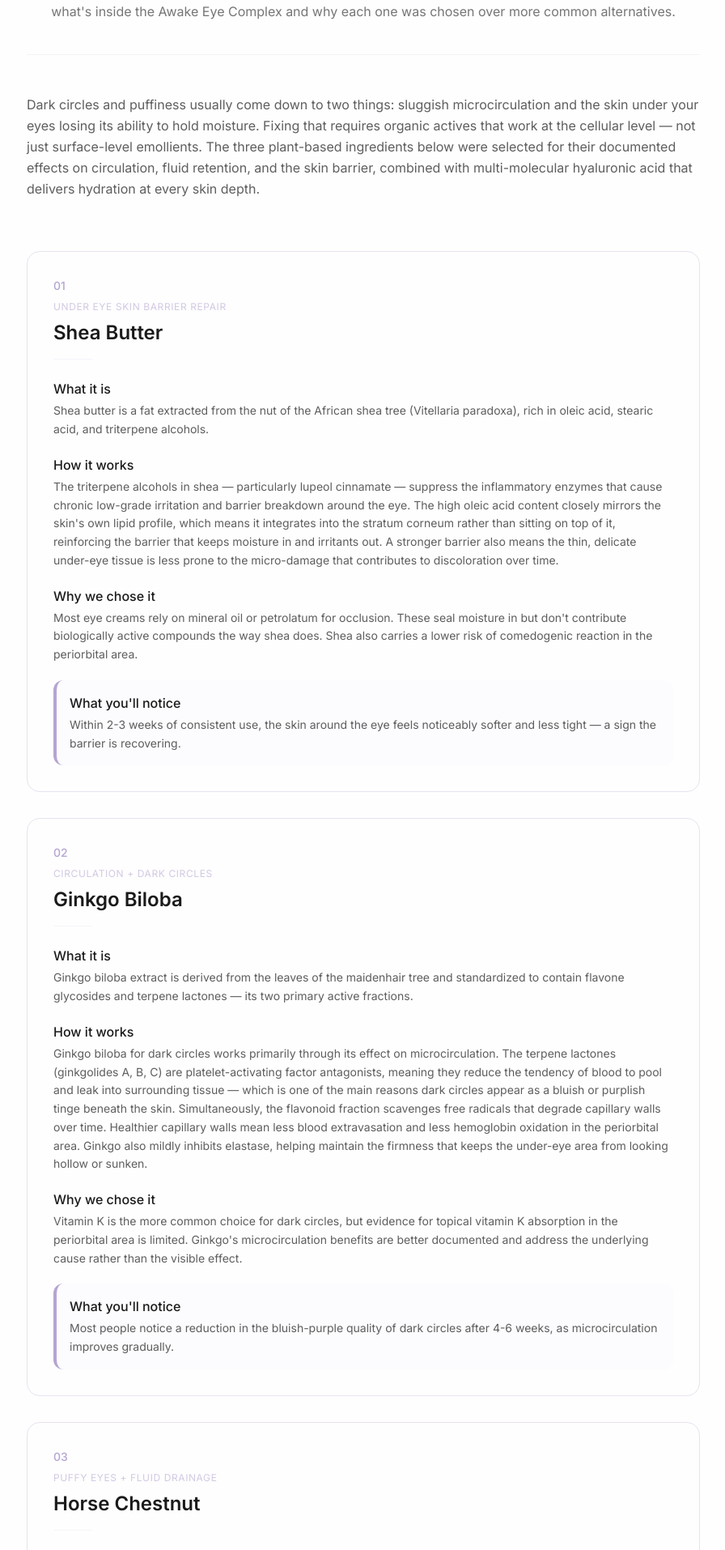
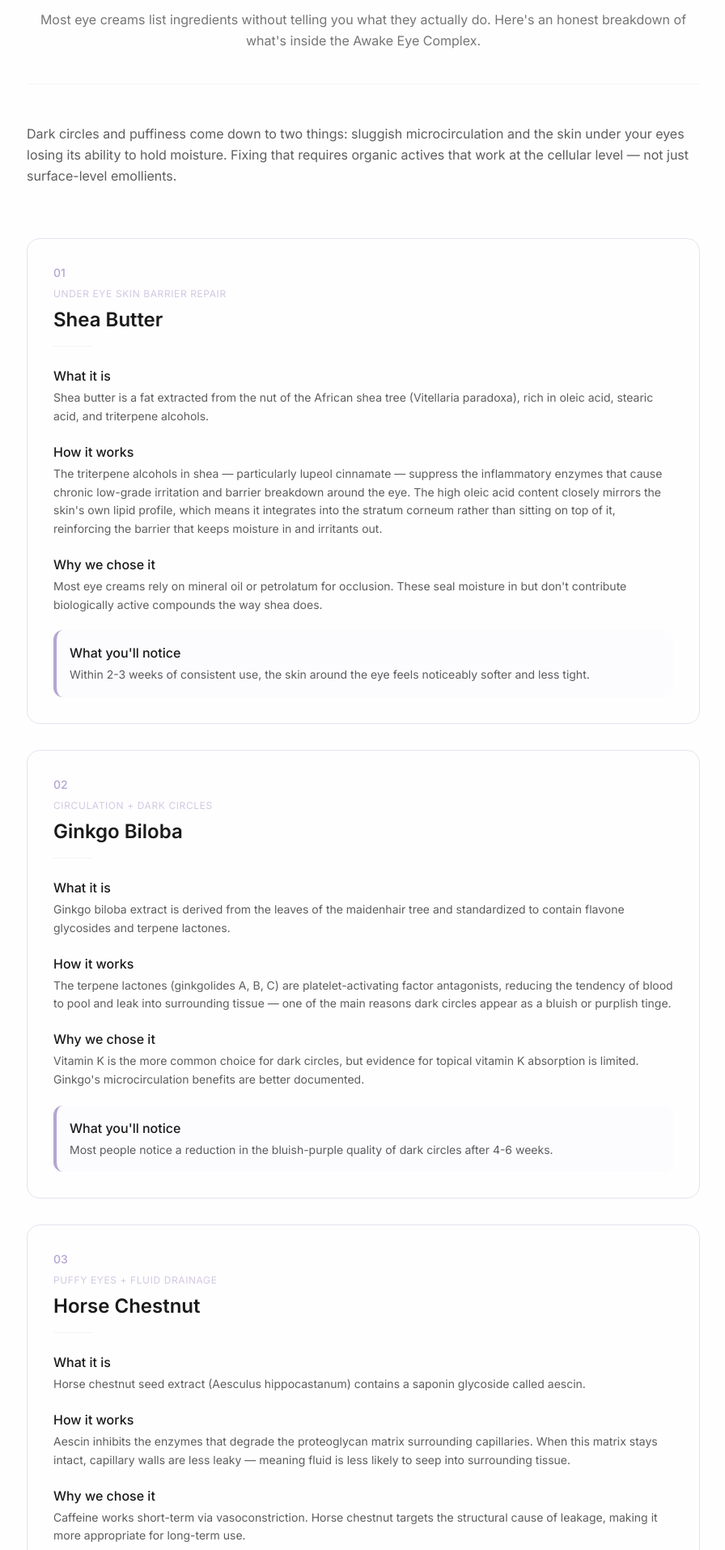
Before and after one commit to mateushahndev/lumaru, a Next.js app: page /science in a window 1280 px wide. Shown: the part 386-2300 px from the top of the page at 81% size, without its empty margins (191-1087 px from the left). Built offline with nearby package versions, Linux system fonts and the light colour scheme.

Commit message:
fix: restore full CTA card with author below title and last update inside CTA

```diff
--- a/app/science/page.tsx
+++ b/app/science/page.tsx
@@ -2,7 +2,6 @@ import type { Metadata } from "next";
 import Link from "next/link";
 import Navbar from "@/components/landing/Navbar";
 import Footer from "@/components/landing/Footer";
-import LastUpdated from "@/components/LastUpdated";
 
 export const metadata: Metadata = {
   title: "The Science Behind Awake Eye Complex | Lumaru",
@@ -32,50 +31,50 @@ const ingredients = [
     whatItIs:
       "Shea butter is a fat extracted from the nut of the African shea tree (Vitellaria paradoxa), rich in oleic acid, stearic acid, and triterpene alcohols.",
     howItWorks:
-      "The triterpene alcohols in shea — particularly lupeol cinnamate — suppress the inflammatory enzymes that cause chronic low-grade irritation and barrier breakdown around the eye. The high oleic acid content closely mirrors the skin's own lipid profile, which means it integrates into the stratum corneum rather than sitting on top of it, reinforcing the barrier that keeps moisture in and irritants out. A stronger barrier also means the thin, delicate under-eye tissue is less prone to the micro-damage that contributes to discoloration over time.",
+      "The triterpene alcohols in shea — particularly lupeol cinnamate — suppress the inflammatory enzymes that cause chronic low-grade irritation and barrier breakdown around the eye. The high oleic acid content closely mirrors the skin's own lipid profile, which means it integrates into the stratum corneum rather than sitting on top of it, reinforcing the barrier that keeps moisture in and irritants out.",
     whyWeChose:
-      "Most eye creams rely on mineral oil or petrolatum for occlusion. These seal moisture in but don't contribute biologically active compounds the way shea does. Shea also carries a lower risk of comedogenic reaction in the periorbital area.",
+      "Most eye creams rely on mineral oil or petrolatum for occlusion. These seal moisture in but don't contribute biologically active compounds the way shea does.",
     whatYouNotice:
-      "Within 2-3 weeks of consistent use, the skin around the eye feels noticeably softer and less tight — a sign the barrier is recovering.",
+      "Within 2-3 weeks of consistent use, the skin around the eye feels noticeably softer and less tight.",
   },
   {
     number: "02",
     name: "Ginkgo Biloba",
     tag: "Circulation + Dark Circles",
     whatItIs:
-      "Ginkgo biloba extract is derived from the leaves of the maidenhair tree and standardized to contain flavone glycosides and terpene lactones — its two primary active fractions.",
+      "Ginkgo biloba extract is derived from the leaves of the maidenhair tree and standardized to contain flavone glycosides and terpene lactones.",
     howItWorks:
-      "Ginkgo biloba for dark circles works primarily through its effect on microcirculation. The terpene lactones (ginkgolides A, B, C) are platelet-activating factor antagonists, meaning they reduce the tendency of blood to pool and leak into surrounding tissue — which is one of the main reasons dark circles appear as a bluish or purplish tinge beneath the skin. Simultaneously, the flavonoid fraction scavenges free radicals that degrade capillary walls over time. Healthier capillary walls mean less blood extravasation and less hemoglobin oxidation in the periorbital area. Ginkgo also mildly inhibits elastase, helping maintain the firmness that keeps the under-eye area from looking hollow or sunken.",
+      "The terpene lactones (ginkgolides A, B, C) are platelet-activating factor antagonists, reducing the tendency of blood to pool and leak into surrounding tissue — one of the main reasons dark circles appear as a bluish or purplish tinge.",
     whyWeChose:
-      "Vitamin K is the more common choice for dark circles, but evidence for topical vitamin K absorption in the periorbital area is limited. Ginkgo's microcirculation benefits are better documented and address the underlying cause rather than the visible effect.",
+      "Vitamin K is the more common choice for dark circles, but evidence for topical vitamin K absorption is limited. Ginkgo's microcirculation benefits are better documented.",
     whatYouNotice:
-      "Most people notice a reduction in the bluish-purple quality of dark circles after 4-6 weeks, as microcirculation improves gradually.",
+      "Most people notice a reduction in the bluish-purple quality of dark circles after 4-6 weeks.",
   },
   {
     number: "03",
     name: "Horse Chestnut",
     tag: "Puffy Eyes + Fluid Drainage",
     whatItIs:
-      "Horse chestnut seed extract (Aesculus hippocastanum) contains a saponin glycoside called aescin, which is also used in oral supplements for venous insufficiency.",
+      "Horse chestnut seed extract (Aesculus hippocastanum) contains a saponin glycoside called aescin.",
     howItWorks:
-      "Horse chestnut for puffy eyes works through aescin's well-characterized effect on vascular permeability. Aescin inhibits the enzymes that degrade the proteoglycan matrix surrounding capillaries. When this matrix stays intact, capillary walls are less leaky — meaning fluid is less likely to seep into surrounding tissue and create the puffiness you see in the morning, especially after poor sleep or high sodium intake. What helps with under eye puffiness at the topical level is reducing this fluid accumulation, not just masking it with vasoconstrictors. Aescin also has a mild toning effect on small blood vessels, which contributes to reduced congestion and a slightly brighter appearance.",
+      "Aescin inhibits the enzymes that degrade the proteoglycan matrix surrounding capillaries. When this matrix stays intact, capillary walls are less leaky — meaning fluid is less likely to seep into surrounding tissue.",
     whyWeChose:
-      "Caffeine is widely used for puffiness and works well short-term via vasoconstriction. Horse chestnut targets the structural cause of leakage rather than just constricting the vessels, making it more appropriate for long-term use without tachyphylaxis (the diminishing response that can occur with vasoconstrictors).",
+      "Caffeine works short-term via vasoconstriction. Horse chestnut targets the structural cause of leakage, making it more appropriate for long-term use.",
     whatYouNotice:
-      "Puffiness — especially morning eye bags — typically becomes less pronounced within 3-4 weeks with daily application.",
+      "Puffiness — especially morning eye bags — typically becomes less pronounced within 3-4 weeks.",
   },
   {
     number: "04",
     name: "Multi-Molecular Hyaluronic Acid",
     tag: "Hydration at Every Depth",
     whatItIs:
-      "Hyaluronic acid (HA) is a glycosaminoglycan produced naturally in skin tissue; the multi-molecular version combines high-molecular-weight and low-molecular-weight forms in a single formulation.",
+      "Hyaluronic acid (HA) is a glycosaminoglycan produced naturally in skin tissue; the multi-molecular version combines high and low molecular weight forms.",
     howItWorks:
-      "Hyaluronic acid eye cream formulations often use only high-molecular-weight HA, which hydrates the surface and reduces transepidermal water loss but doesn't penetrate deeper layers. Multi-molecular HA addresses this limitation by combining fragments of different sizes. High-molecular-weight HA forms a film on the skin surface that reduces water evaporation. Low-molecular-weight HA penetrates into the dermis and binds water molecules within the extracellular matrix, which physically plumps the tissue. This two-level hydration is especially relevant for the periorbital area, where the dermis is thinner than anywhere else on the face and dehydration shows up quickly as fine lines and a crepe-like texture.",
+      "High-molecular-weight HA forms a film on the skin surface. Low-molecular-weight HA penetrates deeper and binds water within the extracellular matrix, physically plumping the tissue.",
     whyWeChose:
-      "Single-weight HA is less expensive and more common, but delivers hydration only at one depth. The multi-molecular approach is meaningfully different in its ability to address both surface dryness and deeper structural dehydration.",
+      "Single-weight HA delivers hydration only at one depth. The multi-molecular approach addresses both surface dryness and deeper structural dehydration.",
     whatYouNotice:
-      "Fine lines around the eye look softer and the under-eye area looks more plump within 1-2 weeks — the fastest-acting ingredient in the complex.",
+      "Fine lines look softer and the under-eye area looks more plump within 1-2 weeks.",
   },
 ];
 
@@ -83,40 +82,39 @@ const timeline = [
   {
     period: "Week 1-2",
     description:
-      "The HA complex starts working immediately on surface hydration. Fine lines look softer, skin feels more supple. These are structural, not cosmetic — the tissue is genuinely more hydrated.",
+      "Hydration improves. Fine lines look softer, skin feels more supple.",
   },
   {
     period: "Week 3-4",
     description:
-      "Shea's barrier repair becomes noticeable. The skin feels less reactive and less tight. Puffiness from horse chestnut's aescin activity starts to reduce, particularly in the morning.",
+      "Barrier repair becomes noticeable. Puffiness starts to reduce, especially in the morning.",
   },
   {
     period: "Week 5-8",
     description:
-      "Ginkgo's microcirculation improvements become visible. The bluish or brownish quality of dark circles fades as capillary health improves. This takes the longest because it involves vascular remodeling, not just surface effects.",
+      "Microcirculation improves. Dark circles begin to fade as capillary health improves.",
   },
   {
     period: "Ongoing",
     description:
-      "The complex is designed for daily use as part of how to reduce dark circles naturally over time — not as a quick fix. Results are cumulative, and most users find the effects compound with continued use.",
+      "Results are cumulative. Effects compound with continued daily use.",
   },
 ];
 
-// Referências científicas (reais e verificáveis)
 const references = [
   "Lodén M. (2003). Role of topical emollients and moisturizers in the treatment of dry skin barrier disorders. American Journal of Clinical Dermatology.",
-  "Akihisa T. et al. (2010). Anti-inflammatory and potential cancer chemopreventive constituents of the fruits of Vitellaria paradoxa. Journal of Oleo Science.",
-  "Suter A. et al. (2011). Ginkgo biloba extract and microcirculation: clinical evidence and mechanisms. Phytomedicine.",
-  "Pittler M.H., Ernst E. (2012). Horse chestnut seed extract for chronic venous insufficiency. Cochrane Database of Systematic Reviews.",
+  "Akihisa T. et al. (2010). Anti-inflammatory constituents of the fruits of Vitellaria paradoxa. Journal of Oleo Science.",
+  "Suter A. et al. (2011). Ginkgo biloba extract and microcirculation. Phytomedicine.",
+  "Pittler M.H., Ernst E. (2012). Horse chestnut seed extract for chronic venous insufficiency. Cochrane Database.",
   "Rawlings A.V., Harding C.R. (2004). Moisturization and skin barrier function. Dermatologic Therapy.",
-  "Pavicic T. et al. (2011). Efficacy of a novel hyaluronic acid formulation on periorbital skin. Journal of Cosmetic Dermatology.",
+  "Pavicic T. et al. (2011). Hyaluronic acid formulation on periorbital skin. Journal of Cosmetic Dermatology.",
 ];
 
 export default function SciencePage() {
   return (
     <>
       <Navbar />
-      <main className="min-h-screen bg-background pt-32 pb-20">
+      <main className="min-h-screen bg-background pt-32">
         <div className="max-w-4xl mx-auto px-4 sm:px-6 lg:px-8">
           {/* Header */}
           <div className="text-center mb-12">
@@ -126,6 +124,7 @@ export default function SciencePage() {
             <p className="text-text/60 text-lg max-w-2xl mx-auto">
               Micro-Circulation Awakening Complex
             </p>
+            <p className="text-text/40 text-sm mt-4">By Mateus Hahn</p>
           </div>
 
           {/* Intro */}
@@ -135,18 +134,14 @@ export default function SciencePage() {
             </p>
             <p className="text-text/60 leading-relaxed">
               Most eye creams list ingredients without telling you what they actually do. Here's an
-              honest breakdown of what's inside the Awake Eye Complex and why each one was chosen over
-              more common alternatives.
+              honest breakdown of what's inside the Awake Eye Complex.
             </p>
           </div>
 
           <p className="text-text/70 leading-relaxed mb-16">
-            Dark circles and puffiness usually come down to two things: sluggish microcirculation and
+            Dark circles and puffiness come down to two things: sluggish microcirculation and
             the skin under your eyes losing its ability to hold moisture. Fixing that requires organic
-            actives that work at the cellular level — not just surface-level emollients. The three
-            plant-based ingredients below were selected for their documented effects on circulation,
-            fluid retention, and the skin barrier, combined with multi-molecular hyaluronic acid that
-            delivers hydration at every skin depth.
+            actives that work at the cellular level — not just surface-level emollients.
           </p>
 
           {/* Ingredients Cards */}
@@ -165,7 +160,7 @@ export default function SciencePage() {
                 <h2 className="text-2xl font-semibold text-text mb-4">
                   {ingredient.name}
                 </h2>
-                <div className="h-px bg-primary-light/20 w-12 mb-6 transition-all duration-300 group-hover:w-16" />
+                <div className="h-px bg-primary-light/20 w-12 mb-6" />
 
                 <div className="space-y-5">
                   <div>
@@ -206,14 +201,9 @@ export default function SciencePage() {
               Each ingredient has a distinct job. Together, they cover the full picture.
             </p>
             <p className="text-text/70 leading-relaxed">
-              Dark circles and puffiness rarely have a single cause. Ginkgo Biloba improves the
-              quality of small blood vessels so hemoglobin stops pooling. Horse Chestnut reduces the
-              capillary leakage that causes morning swelling. Shea Butter rebuilds a barrier that
-              keeps the delicate skin around the eye from breaking down faster than it can repair
-              itself. And multi-molecular hyaluronic acid fills in the hydration gaps at every depth
-              of the skin. Taken together, they make up the Micro-Circulation Awakening Complex —
-              clean skincare science applied to a problem that most products try to cover up instead
-              of address.
+              Dark circles and puffiness rarely have a single cause. Ginkgo Biloba improves
+              circulation. Horse Chestnut reduces capillary leakage. Shea Butter rebuilds the barrier.
+              And hyaluronic acid hydrates at every depth.
             </p>
           </div>
 
@@ -237,8 +227,8 @@ export default function SciencePage() {
             </div>
           </div>
 
-          {/* References Section - NOVA SEÇÃO ADICIONADA */}
-          <div className="mt-20 pt-8 border-t border-primary-light/20">
+          {/* References */}
+          <div className="mb-16">
             <h2 className="text-xl md:text-2xl font-display text-text mb-4">References</h2>
             <ul className="space-y-1 text-text/40 text-xs">
               {references.map((ref, idx) => (
@@ -246,22 +236,21 @@ export default function SciencePage() {
               ))}
             </ul>
           </div>
-        </div>
 
           {/* CTA Final */}
-        <div className="bg-text text-white py-16 mt-12">
-          <div className="max-w-3xl mx-auto px-4 sm:px-6 lg:px-8 text-center">
-            <h2 className="text-2xl md:text-3xl font-display mb-2">
+          <div className="bg-gradient-to-br from-text to-text/95 rounded-2xl p-8 md:p-10 text-center">
+            <h2 className="text-2xl md:text-3xl font-display text-white mb-2">
               Awake Eye Complex
             </h2>
             <p className="text-white/70 text-lg mb-2">15ml · $35.90</p>
-            <p className="text-white/60 italic mb-6">
+            <p className="text-white/60 italic mb-6 max-w-md mx-auto">
               "Proof you slept well. Even when you didn't."
             </p>
-            <p className="text-white/70 max-w-2xl mx-auto mb-8">
+            <p className="text-white/70 max-w-2xl mx-auto mb-8 text-sm">
               Four ingredients. No filler. No hype. A clean eye cream built around the organic actives
               described on this page — formulated to do what it says, in the time it actually takes.
             </p>
+            <div className="flex justify-center">
               <Link
                 href="/"
                 className="inline-block bg-primary hover:bg-primary-dark text-white font-semibold px-8 py-3 rounded-xl transition-all duration-300 transform hover:scale-105 active:scale-95 shadow-md"
@@ -269,10 +258,12 @@ export default function SciencePage() {
                 See the Awake Eye Complex →
               </Link>
             </div>
+            <p className="text-white/40 text-xs mt-6">
+              Last updated: May 24, 2026
+            </p>
+          </div>
         </div>
       </main>
-      <p className="text-text/50 text-sm text-center mt-4 mb-4">Written by Mateus Hahn</p>
-      <LastUpdated date="2026-05-22" />
       <Footer />
     </>
   );
```
Lines whose indentation alone changed are shown as unchanged.
